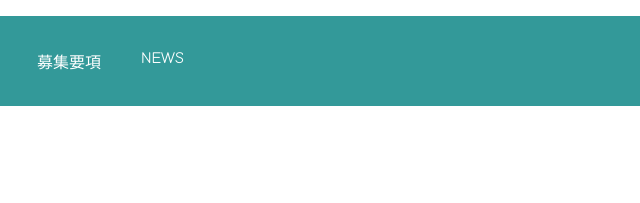
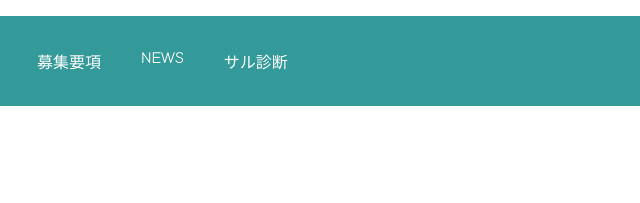
Before and after one commit to shin-439/monkey, a plain HTML site: page News/article/news06.html in a window 1280 px wide. Shown: the top 203 px of the page, 326-966 px from the left. Drawn offline with Linux system fonts and the light colour scheme.

Commit message:
Update news06.html

```diff
--- a/News/article/news06.html
+++ b/News/article/news06.html
@@ -15,6 +15,7 @@
          <a class="about" href="../../About/about.html">サル教とは</a>
          <a class ="job" href="../../Job/job.html">募集要項</a>
          <a class ="news" href="../Newslist01.html">NEWS</a>
+         <a class="omikuji" href="../../omikuji/omikuji.html">サル診断</a>
        </ul>
      </div>
    </div>
```
